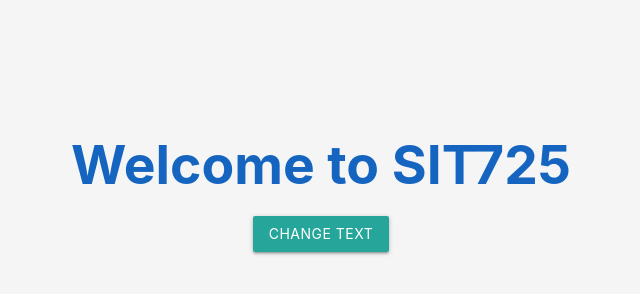
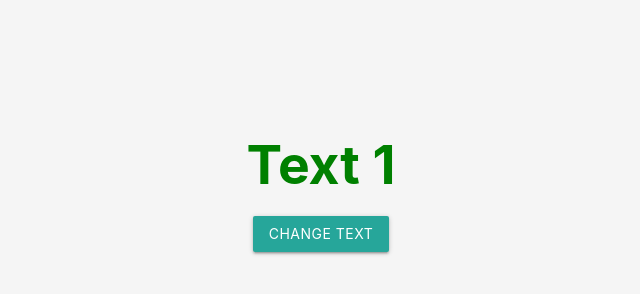
Before and after one commit to ujjain127/SIT725_s226411987, a plain HTML site: page 1.1P/source_files/index.html in a window 1280 px wide. Both pictures are taken after a click on the link "CHANGE TEXT". Shown: the whole page, without its empty margins (319-959 px from the left). Drawn offline with nearby package versions, Linux system fonts and the light colour scheme.

Commit message:
editted code file

```diff
--- a/1.1P/source_files/css/styles.css
+++ b/1.1P/source_files/css/styles.css
@@ -4,6 +4,6 @@ body{
 }
 
 h2{
-    color:#1565c0;
+    color: green;
     font-weight:bold;
 }
--- a/1.1P/source_files/index.html
+++ b/1.1P/source_files/index.html
@@ -4,7 +4,7 @@
 <head>
     <meta charset="utf-8">
     <meta name="viewport" content="width=device-width, initial-scale=1">
-    <title>SIT725 Prac 1</title>
+    <title>SIT725</title>
 
     <!-- Materialize CSS -->
     <link rel="stylesheet"
--- a/1.1P/source_files/js/scripts.js
+++ b/1.1P/source_files/js/scripts.js
@@ -1,11 +1,11 @@
 function changeText() {
 
     const textsArray = [
-        "Welcome to SIT725",
-        "Applied Software Engineering",
-        "Learning JavaScript",
-        "Using Git and GitHub",
-        "Hello Deakin!"
+        "Text 1",
+        "Text 2",
+        "Text 3",
+        "Text 4",
+        "Text 5"
     ];
 
     const number = getRandomNumberBetween(0, textsArray.length - 1);
```
